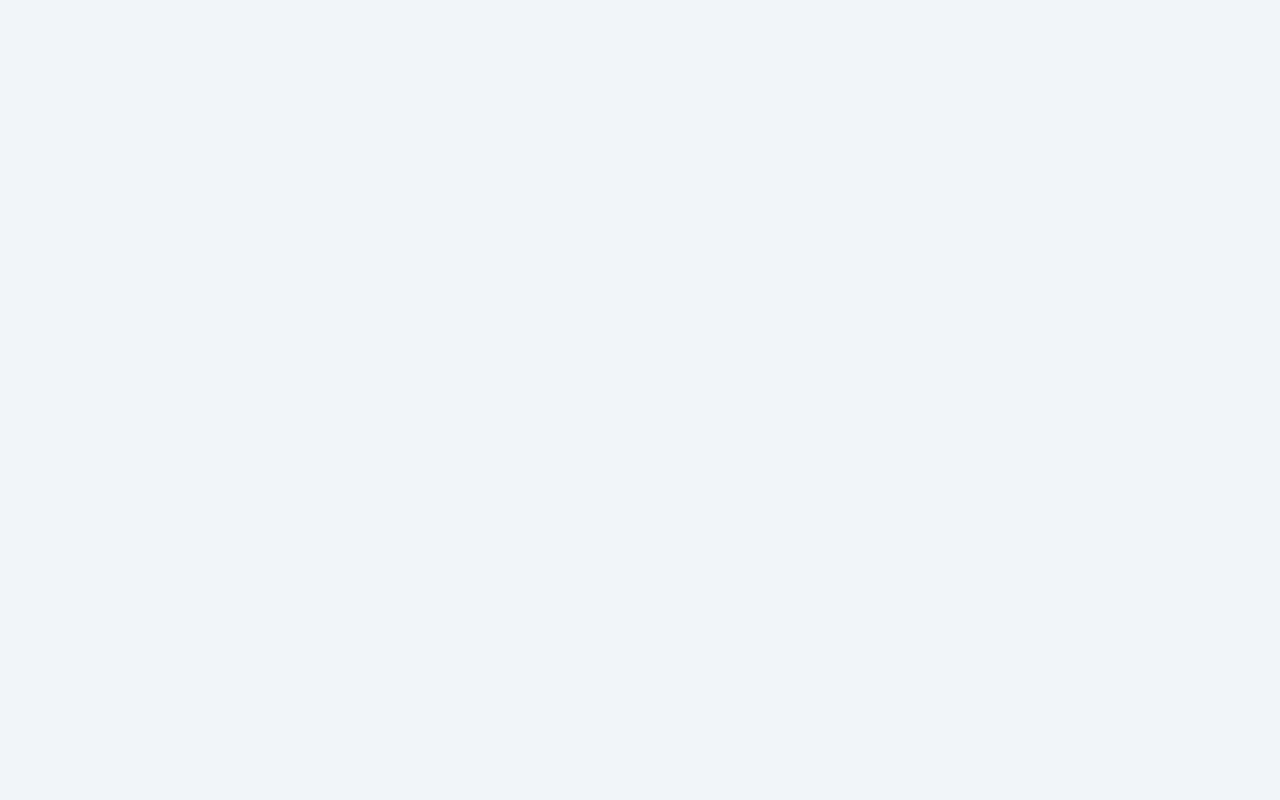
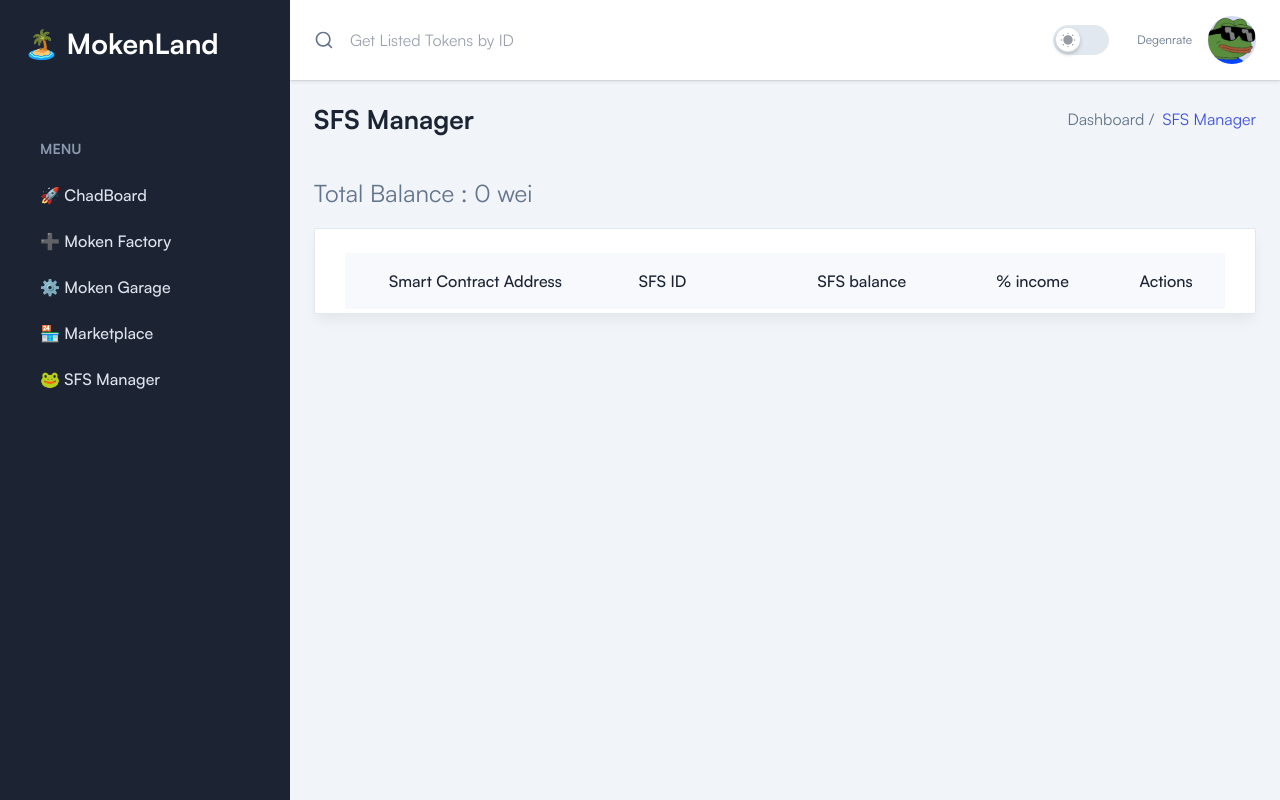
Before and after one commit to HonestFreak/MokenLand, a React (Vite) app in the folder front/: page /sfs in a window 1280 px wide. Before the commit this address had no page. Built offline with nearby package versions, Linux system fonts and the light colour scheme.

Commit message:
moye moye

```diff
--- a/front/src/App.tsx
+++ b/front/src/App.tsx
@@ -84,7 +84,8 @@ function App() {
                   <route.component {...{'factoryContract': factoryContract,
             'account': account,
             'marketplaceContract': marketplaceContract,
-            'tokenContract': tokenContract
+            'tokenContract': tokenContract,
+            'sfsContract': sfsContract
              }}/>
                 </Suspense>
               }
--- a/front/src/components/Sidebar.tsx
+++ b/front/src/components/Sidebar.tsx
@@ -121,7 +121,6 @@ const Sidebar = ({ sidebarOpen, setSidebarOpen }: SidebarProps) => {
                       >
                        🚀
                         ChadBoard
-
                       </NavLink>
                     </React.Fragment>
                   );
@@ -170,6 +169,20 @@ const Sidebar = ({ sidebarOpen, setSidebarOpen }: SidebarProps) => {
                 </NavLink>
               </li>
               {/* <!-- Menu Item Market --> */}
+
+               {/* <!-- Menu Item sfs --> */}
+               <li>
+                <NavLink
+                  to="/marketplace"
+                  className={`group relative flex items-center gap-2.5 rounded-sm py-2 px-4 font-medium text-bodydark1 duration-300 ease-in-out hover:bg-graydark dark:hover:bg-meta-4 ${
+                    pathname.includes('marketplace') && 'bg-graydark dark:bg-meta-4'
+                  }`}
+                >
+                  🐸 SFS Manager
+                </NavLink>
+              </li>
+              {/* <!-- Menu Item sfs --> */}
+
             </ul>
           </div>
         </nav>
--- /dev/null
+++ b/front/src/components/TableFour.tsx
@@ -0,0 +1,84 @@
+import React, { useEffect, useState } from "react";
+import { Link } from "react-router-dom";
+const TableThree = (props) => {
+  const tokens = props.val;
+  const total = props.total;
+  const [widthdrawAmount , setWidthdrawAmount] = useState(0);
+
+  const widthdraw = async (id) => {
+    const sfsContract = props.sfs;
+    await sfsContract.withdraw(id, props.account ,widthdrawAmount);
+  }
+  return (
+    <div className="rounded-sm border border-stroke bg-white px-5 pt-6 pb-2.5 shadow-default dark:border-strokedark dark:bg-boxdark sm:px-7.5 xl:pb-1">
+      <div className="max-w-full overflow-x-auto">
+        <table className="w-full table-auto">
+          <thead>
+            <tr className="bg-gray-2 text-left dark:bg-meta-4">
+              <th className="min-w-[220px] py-4 px-4 font-medium text-black dark:text-white xl:pl-11">
+                Smart Contract Address
+              </th>
+              <th className="min-w-[150px] py-4 px-4 font-medium text-black dark:text-white">
+                SFS ID
+              </th>
+              <th className="min-w-[150px] py-4 px-4 font-medium text-black dark:text-white">
+                SFS balance
+              </th>
+              <th className="min-w-[120px] py-4 px-4 font-medium text-black dark:text-white">
+                % income
+              </th>
+              <th className="py-4 px-4 font-medium text-black dark:text-white">
+                Actions
+              </th>
+            </tr>
+          </thead>
+          <tbody>
+
+            { tokens.map((token, index) => (
+                <tr>
+                <td className="border-b border-[#eee] py-5 px-4 pl-9 dark:border-strokedark xl:pl-11">
+                  <h5 className="font-medium text-black dark:text-white">
+
+                  </h5>
+                  <p className="text-sm">{token['address']}</p>
+                </td>
+                <td className="border-b border-[#eee] py-5 px-4 dark:border-strokedark">
+                  <p className="text-black dark:text-white">{token['sfs_id']}</p>
+                </td>
+                <td className="border-b border-[#eee] py-5 px-4 dark:border-strokedark">
+                <p className="text-black dark:text-white">{token['sfs_income']}</p>
+                </td>
+                <td className="border-b border-[#eee] py-5 px-4 dark:border-strokedark">
+                <p className="text-black dark:text-white"></p>
+                  {((parseInt(token['sfs_income'])/parseInt(total))*100).toString()}
+                </td>
+                <td className="border-b border-[#eee] py-5 px-4 dark:border-strokedark">
+                  <div className="flex items-center space-x-3.5">
+
+                  <input type="number"
+                  className="border border-stroke rounded-md px-2 py-1 text-sm text-black"
+                  placeholder="Enter amount"
+                  onChange={(e) => setWidthdrawAmount(e.target.value)}
+                  />
+                  <br/>
+                   <button className="hover:text-primary"
+                    onClick={() => widthdraw(token['sfs_id'])}
+                   >
+                   <p className="inline-flex rounded-full bg-success bg-opacity-10 py-1 px-3 text-sm font-medium text-success">
+                    Withdraw
+                  </p>
+                    </button>
+                  </div>
+                </td>
+              </tr>
+              ))}
+
+
+          </tbody>
+        </table>
+      </div>
+    </div>
+  );
+};
+
+export default TableThree;
--- /dev/null
+++ b/front/src/pages/SFSManager.tsx
@@ -0,0 +1,51 @@
+import Breadcrumb from '../components/Breadcrumb';
+import TableFour from '../components/TableFour';
+import { useEffect, useState } from 'react';
+
+const SFSManager = (props) => {
+  const factoryContract = props.factoryContract;
+  const [tokens, setTokens] = useState([]);
+  const [mytoken, setMytoken] = useState([]);
+  const [userBalance, setUserBalance] = useState(0);
+  const [SFSarray, setSFSarray] = useState([]);
+
+  const sfsdata = async () => {
+    const sfs = props.sfsContract;
+    setUserBalance(await sfs.balanceOf(props.account));
+    const sfsarray = [];
+    for(var i=0;i<mytoken.length;i++){
+      // mytoken[i] gives the address of the token
+      const sfs_id = await sfs.getTokenId(mytoken[i]);
+      const sfs_income = await sfs.balances(sfs_id);
+      sfsarray.push({ "address": mytoken[i] ,"sfs_id":sfs_id.toString(),"sfs_income":sfs_income.toString()});
+    }
+    setSFSarray(sfsarray);
+  }
+
+  const loadData = async () => {
+    const mytoken = await factoryContract.userData(props.account);
+    setMytoken(mytoken); // list of all the user tokens
+  };
+
+
+  useEffect(() => {
+    loadData();
+  }, []); // Add an empty dependency array to run useEffect only once on component mount
+
+  useEffect(() => {
+    sfsdata();
+  }, [mytoken]); // Add an empty dependency array to run useEffect only once on component mount
+  return (
+    <>
+      <div className="flex flex-col ">
+      <Breadcrumb pageName="SFS Manager" />
+      <div className='text-title-md py-5'>
+        Total Balance : {userBalance.toString()} wei
+        </div>
+        <TableFour val={SFSarray} total={userBalance} sfs={props.sfsContract} account={props.account} />
+      </div>
+    </>
+  );
+};
+
+export default SFSManager;
--- a/front/src/routes/index.ts
+++ b/front/src/routes/index.ts
@@ -2,7 +2,7 @@ import { lazy } from 'react';
 import NewToken from '../pages/NewToken';
 import EditToken from '../pages/EditTokens';
 
-const Calendar = lazy(() => import('../pages/Calendar'));
+const SFSManager = lazy(() => import('../pages/SFSManager'));
 const Chart = lazy(() => import('../pages/Chart'));
 const FormElements = lazy(() => import('../pages/Form/FormElements'));
 const FormLayout = lazy(() => import('../pages/Form/FormLayout'));
@@ -17,6 +17,11 @@ const coreRoutes = [
     title: 'Edit Token',
     component: EditToken,
     reqs: ['factory'],
+  },
+  {
+    path: '/sfs',
+    title: 'SFS Manager',
+    component: SFSManager,
   },
   {
     path: '/profile',
```
